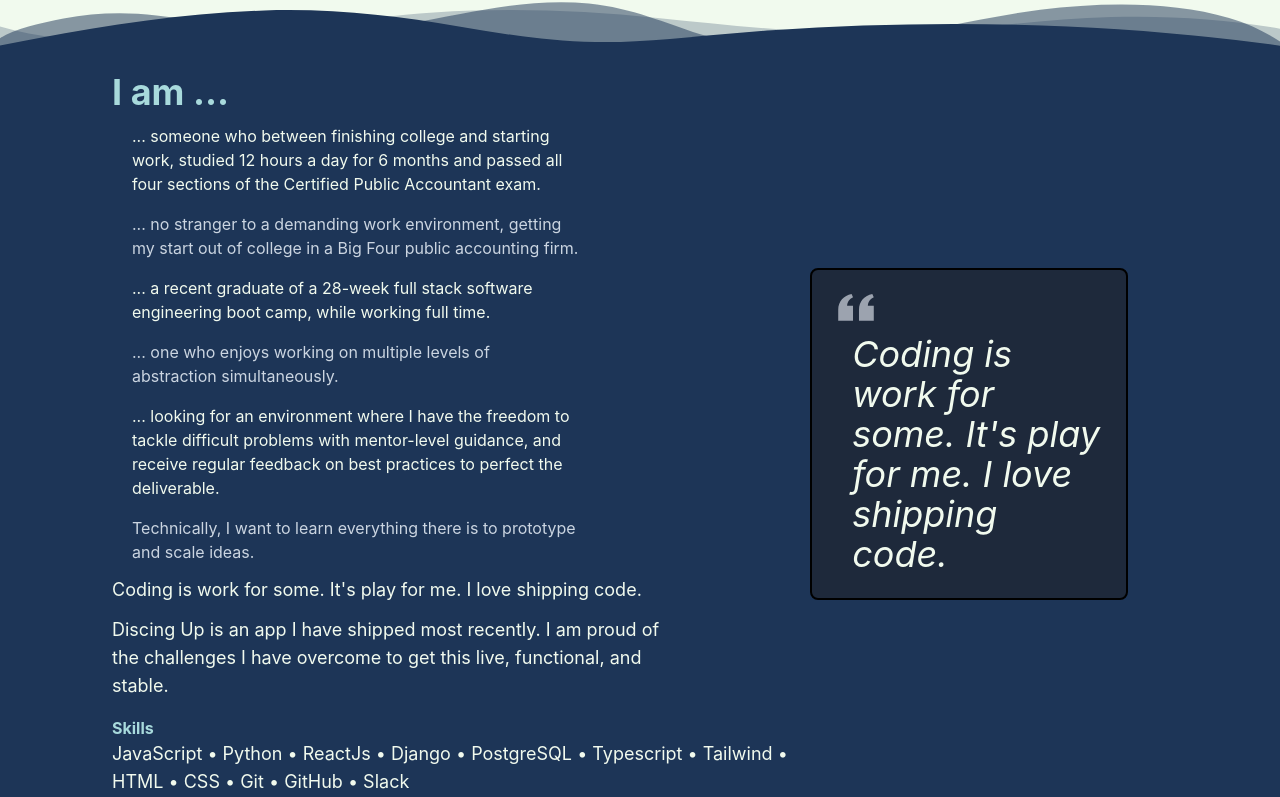
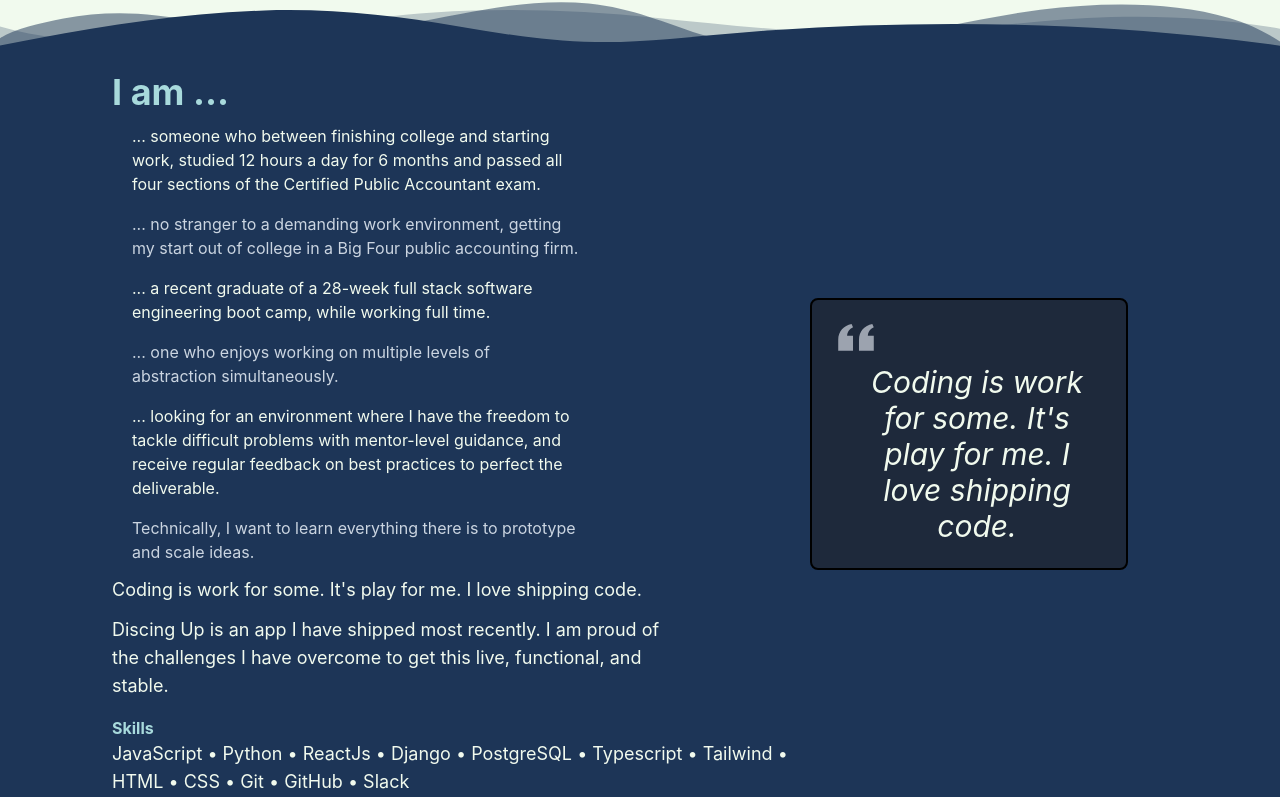
Before and after one commit to stephenqhoward/portfolio-site, a Next.js app: page / in a window 1280 px wide. Shown: the part 472-1269 px from the top of the page. Built offline with nearby package versions, Linux system fonts and the light colour scheme.

Commit message:
Update quote design

```diff
--- a/src/components/Bio/Bio.tsx
+++ b/src/components/Bio/Bio.tsx
@@ -54,7 +54,7 @@ const Bio = ({ bullets, quotedText, text, skills }: BioProps) => (
       </div>
     </div>
     {/* Quoted text */}
-    <div className="hidden w-[60%] self-center text-4xl lg:visible lg:flex">
+    <div className="hidden w-[60%] self-center text-3xl lg:visible lg:flex">
       <div className="w-[70%] rounded-lg border-2 border-black bg-slate-800 p-6">
         <svg
           aria-hidden="true"
@@ -68,7 +68,9 @@ const Bio = ({ bullets, quotedText, text, skills }: BioProps) => (
             fill="currentColor"
           />
         </svg>
-        <h4 className={`ml-4 italic text-cream before:content-["\f10d"]`}>
+        <h4
+          className={`ml-4 text-center italic text-cream before:content-["\f10d"]`}
+        >
           {quotedText}
         </h4>
       </div>
```
